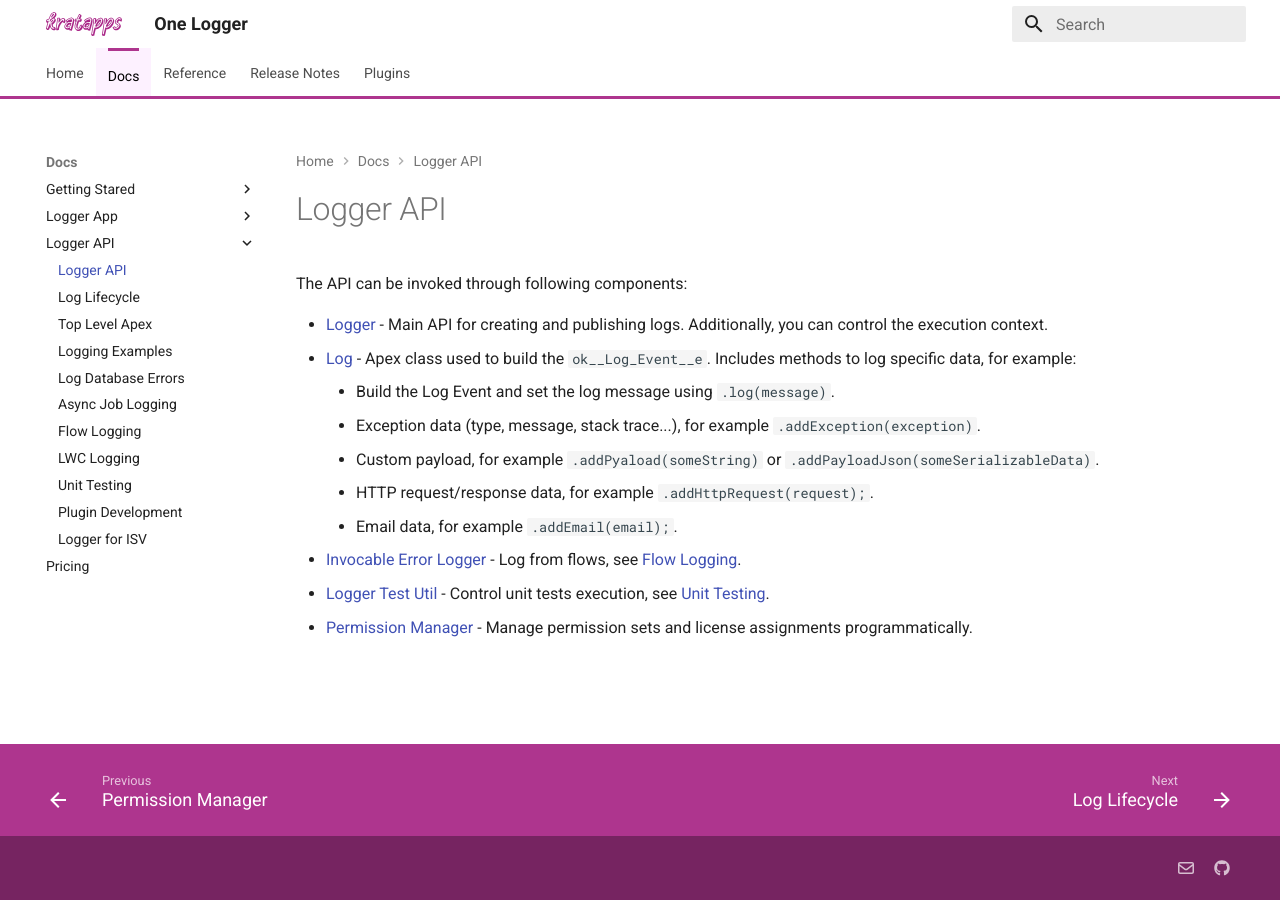
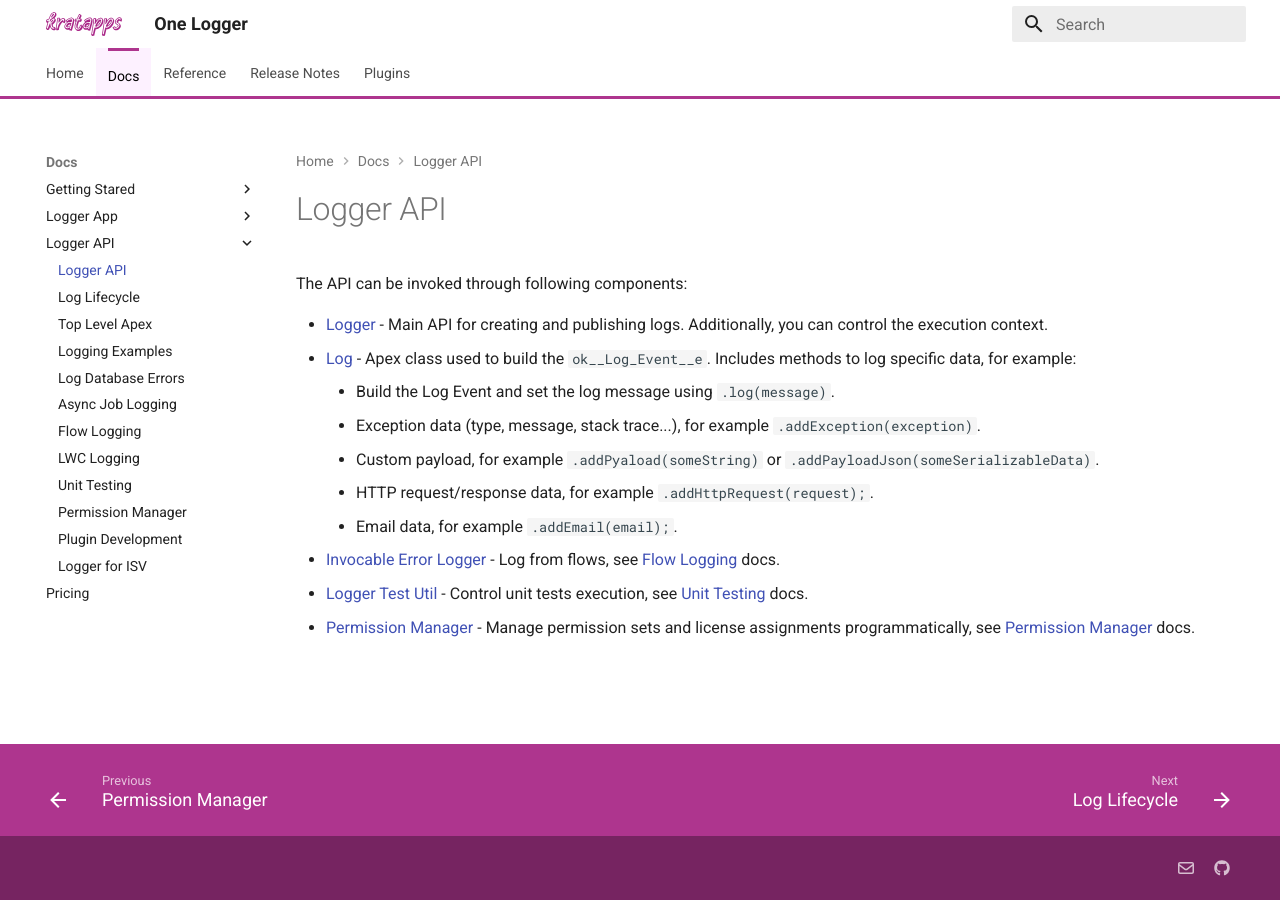
Before and after one commit to kratapps/one-logger-kratapps-com, an MkDocs documentation site: the page built from docs/docs/api/index.md, in a window 1280 px wide. Built offline with MkDocs 1.6.1 and Material for MkDocs 9.7.7, drawn with Linux system fonts in a browser that asks for light colours.

Commit message:
Update docs.

```diff
--- a/docs/docs/api/index.md
+++ b/docs/docs/api/index.md
@@ -2,13 +2,21 @@
 
 The API can be invoked through following components:
 
--   [Logger](../../reference/Logger.md) - Main API for creating and publishing logs. Additionally, you can control the execution context.
--   [Log](../../reference/Log.md) - Apex class used to build the `ok__Log_Event__e`. Includes methods to log specific data, for example:
+-   [Logger](../../reference/Logger.md) - Main API for creating and publishing
+    logs. Additionally, you can control the execution context.
+-   [Log](../../reference/Log.md) - Apex class used to build the
+    `ok__Log_Event__e`. Includes methods to log specific data, for example:
     -   Build the Log Event and set the log message using `.log(message)`.
-    -   Exception data (type, message, stack trace...), for example `.addException(exception)`.
-    -   Custom payload, for example `.addPyaload(someString)` or `.addPayloadJson(someSerializableData)`.
+    -   Exception data (type, message, stack trace...), for example
+        `.addException(exception)`.
+    -   Custom payload, for example `.addPyaload(someString)` or
+        `.addPayloadJson(someSerializableData)`.
     -   HTTP request/response data, for example `.addHttpRequest(request);`.
     -   Email data, for example `.addEmail(email);`.
--   [Invocable Error Logger](../../reference/InvocableErrorLogger.md) - Log from flows, see [Flow Logging](flow-logging.md).
--   [Logger Test Util](../../reference/LoggerTestUtil.md) - Control unit tests execution, see [Unit Testing](unit-testing.md).
--   [Permission Manager](../../reference/PermissionManager.md) - Manage permission sets and license assignments programmatically.
+-   [Invocable Error Logger](../../reference/InvocableErrorLogger.md) - Log from
+    flows, see [Flow Logging](flow-logging.md) docs.
+-   [Logger Test Util](../../reference/LoggerTestUtil.md) - Control unit tests
+    execution, see [Unit Testing](unit-testing.md) docs.
+-   [Permission Manager](../../reference/PermissionManager.md) - Manage
+    permission sets and license assignments programmatically, see
+    [Permission Manager](permission-manager.md) docs.
--- a/mkdocs.yml
+++ b/mkdocs.yml
@@ -89,6 +89,7 @@
       - Flow Logging: docs/api/flow-logging.md
       - LWC Logging: docs/api/lwc-logging.md
       - Unit Testing: docs/api/unit-testing.md
+      - Permission Manager: docs/api/permission-manager.md
       - Plugin Development: docs/api/plugin-development.md
       - Logger for ISV: docs/api/logger-for-isv.md
     - Pricing: pricing.md
```
Also changed, not shown: docs/docs/api/permission-manager.md (added, +20 -0 lines), docs/docs/undocumented.md (+0 -12 lines).
